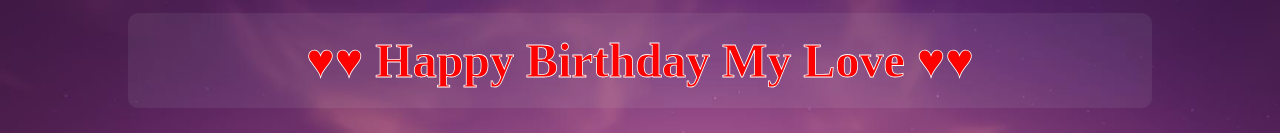
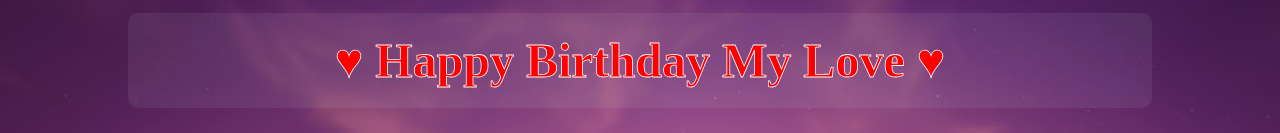
Before and after one commit to eNinja-In/HBD, a plain HTML site: page index.html in a window 1280 px wide. Shown: the top 133 px of the page. Drawn offline with Linux system fonts and the light colour scheme.

Commit message:
Update index.html

```diff
--- a/index.html
+++ b/index.html
@@ -9,7 +9,7 @@
 </head>
 <body>
   <div class="wish">
-    <p>&hearts;&hearts; Happy Birthday My Love &hearts;&hearts;</p>
+    <p>&hearts; Happy Birthday My Love &hearts;</p>
   </div>
   <div class="book">
     <div class="bookPages">
```
